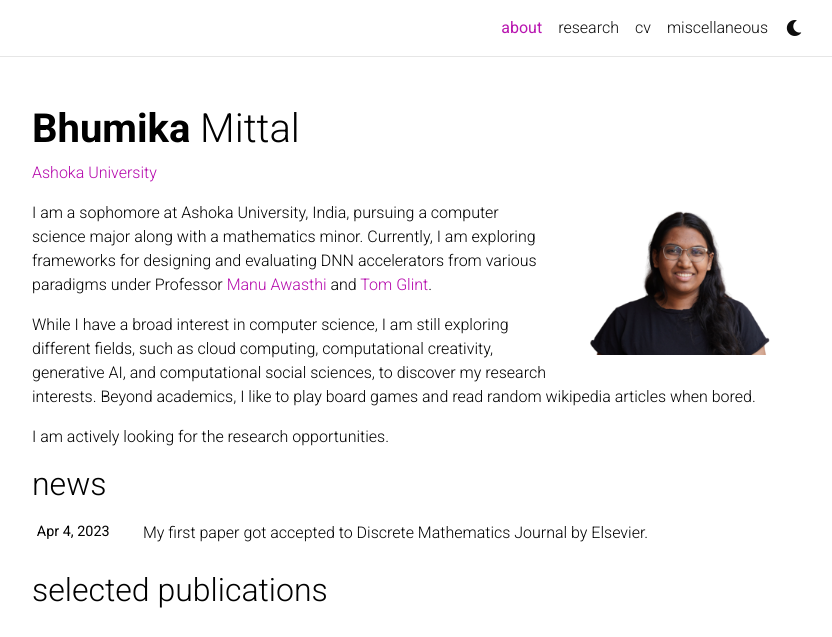
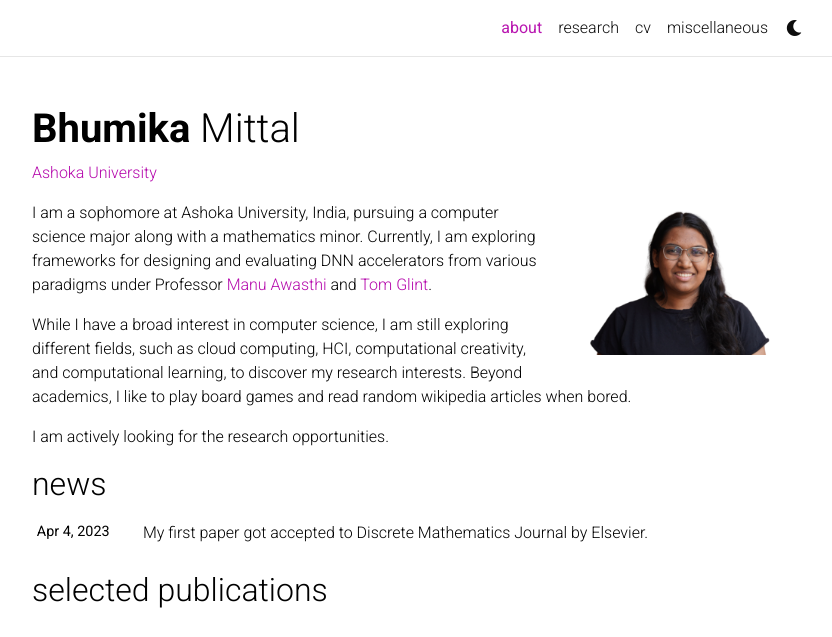
Before and after one commit to bhumikamittal7/bhumikamittal7.github.io, a Jekyll site: the page built from _pages/about.md, in a window 1280 px wide and 1007 px high, cut to the strip 0-637 px from the top of the window. Shown: the whole strip, without its empty margins (223-1055 px from the left). Built offline with Jekyll 4.4.1, drawn with Linux system fonts in a browser that asks for light colours; comment, search, counter and statistics services are not loaded; a style sheet for code colours, icons or effects is not loaded.

Commit message:
cosmetic changes

```diff
--- a/_bibliography/papers.bib
+++ b/_bibliography/papers.bib
@@ -15,9 +15,9 @@
   booktitle={Discrete Mathematics},
   year={2023},
   publisher=sciencedirect,
-  doi={ },
+  doi={https://doi.org/10.1016/j.disc.2023.113487},
   url={https://arxiv.org/abs/2201.11863},
-  html={https://arxiv.org/abs/2201.11863},
+  pdf={../assets/pdf/2201.11863.pdf},
   selected={true},
   metatype={published}
 }
--- a/_pages/about.md
+++ b/_pages/about.md
@@ -20,6 +20,6 @@
 
 I am a sophomore at Ashoka University, India, pursuing a computer science major along with a mathematics minor. Currently, I am exploring frameworks for designing and evaluating DNN accelerators from various paradigms under Professor [Manu Awasthi](https://manuawasthi.in/) and [Tom Glint](https://scholar.google.com/citations?user=Yon_i1gAAAAJ&hl=en).
 
-While I have a broad interest in computer science, I am still exploring different fields, such as cloud computing, computational creativity, generative AI, and computational social sciences, to discover my research interests. Beyond academics, I like to play board games and read random wikipedia articles when bored.
+While I have a broad interest in computer science, I am still exploring different fields, such as cloud computing, HCI, computational creativity, and computational learning, to discover my research interests. Beyond academics, I like to play board games and read random wikipedia articles when bored.
 
 I am actively looking for the research opportunities.
```
Also changed, not shown: _pages/publications.md (+1 -1 lines), 1 other file.
